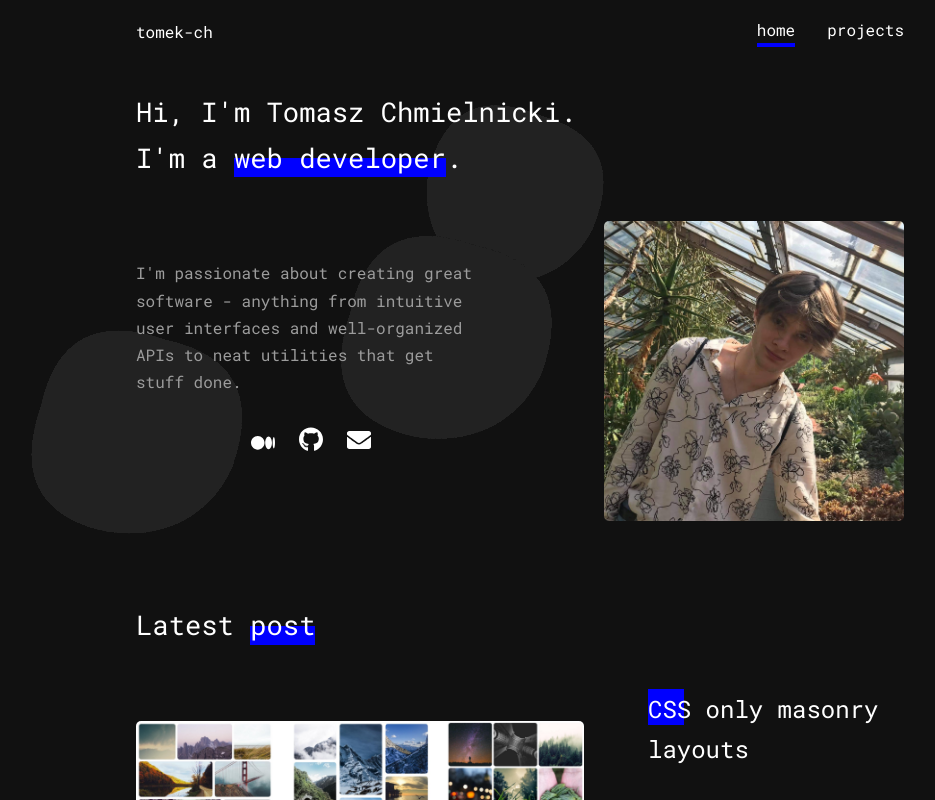
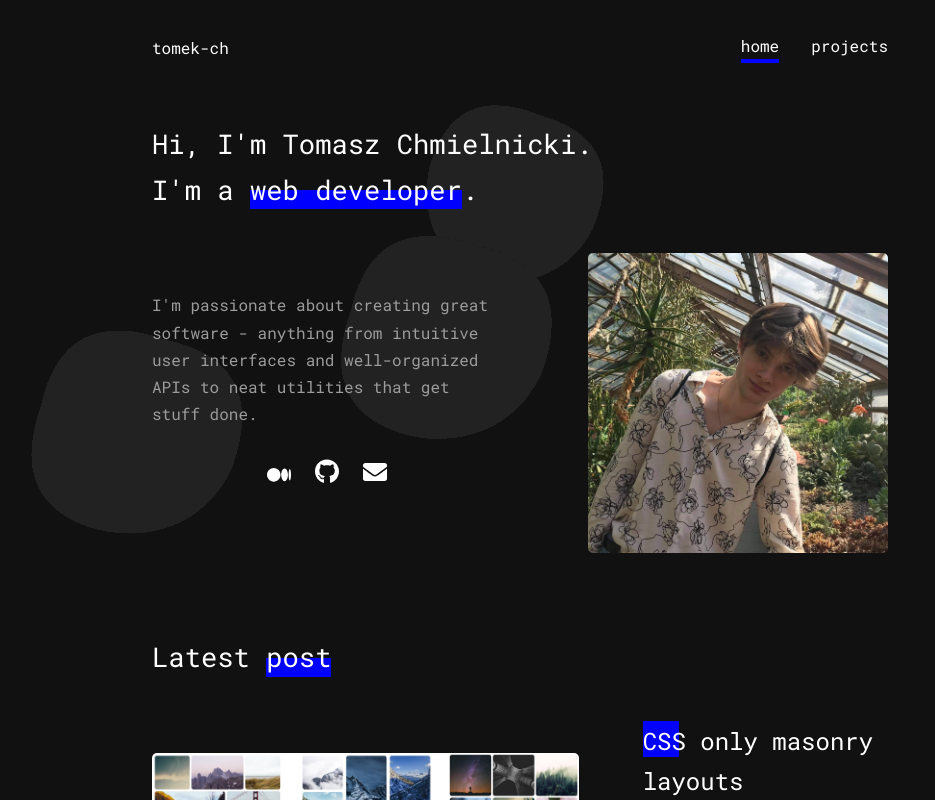
Before and after one commit to tomek-ch/portfolio2, a Next.js app: page / in a window 1280 px wide. Shown: the top 800 px of the page, without its empty margins (120-1055 px from the left). Built offline with nearby package versions, Linux system fonts and the light colour scheme.

Commit message:
Increase wrapper padding

```diff
--- a/styles/Header.module.css
+++ b/styles/Header.module.css
@@ -24,3 +24,9 @@
   border-bottom: 4px solid var(--highlight);
   transition: all 300ms;
 }
+
+@media (min-width: 800px) {
+  .header {
+    padding-bottom: 1em;
+  }
+}
--- a/styles/Wrapper.module.css
+++ b/styles/Wrapper.module.css
@@ -1,5 +1,5 @@
 .wrapper {
   max-width: 800px;
   margin: auto;
-  padding: 1em;
+  padding: 2em;
 }
```
